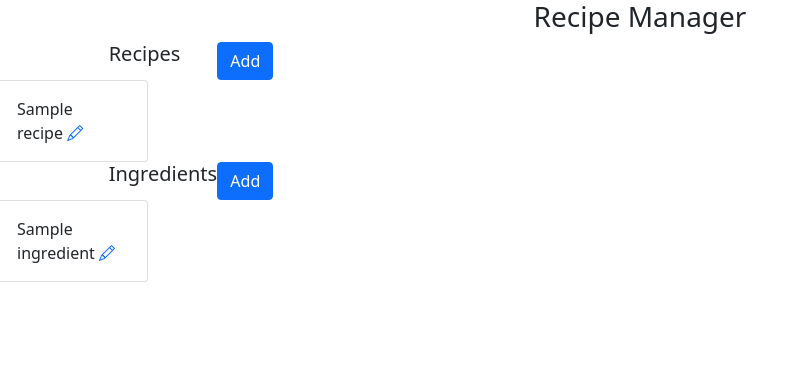
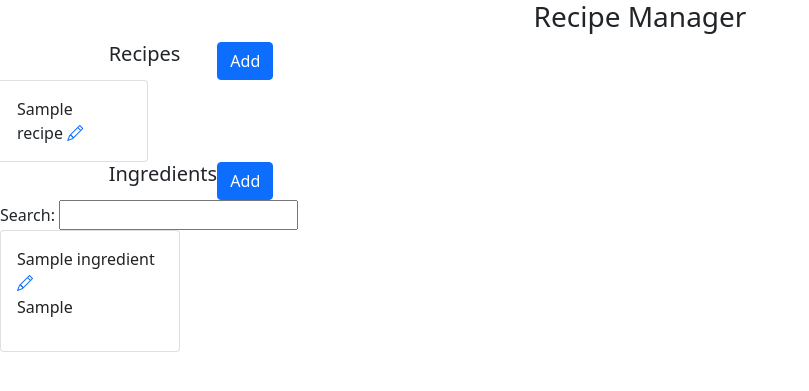
Before and after one commit to vorg-san/apicbase_recipe_manager, a Django app: page /recipe_manager/ in a window 1280 px wide. Shown: the top 391 px of the page, without its empty margins (0-809 px from the left). Run offline with Django 3.2, Linux system fonts and the light colour scheme; tables that the repository leaves empty hold one stand-in row (values such as "Sample post").

Commit message:
ingredient list in a new reusable template

```diff
--- a/recipe_manager/templates/recipe_manager/base_generic.html
+++ b/recipe_manager/templates/recipe_manager/base_generic.html
@@ -5,7 +5,34 @@
 	<link href="https://cdn.jsdelivr.net/npm/bootstrap@5.0.2/dist/css/bootstrap.min.css" rel="stylesheet" integrity="sha384-EVSTQN3/azprG1Anm3QDgpJLIm9Nao0Yz1ztcQTwFspd3yD65VohhpuuCOmLASjC" crossorigin="anonymous">
 	<script src="https://cdn.jsdelivr.net/npm/bootstrap@5.0.2/dist/js/bootstrap.bundle.min.js" integrity="sha384-MrcW6ZMFYlzcLA8Nl+NtUVF0sA7MsXsP1UyJoMp4YLEuNSfAP+JcXn/tWtIaxVXM" crossorigin="anonymous"></script>
   <script src="https://ajax.googleapis.com/ajax/libs/jquery/3.6.0/jquery.min.js"></script>
+
 	{% block title %}<title>Recipe Manager</title>{% endblock %}
+
+	<style>
+		input[type="number"] {
+			width: 80px;
+		}
+		td,th {
+			text-align: center;
+		}
+		table {
+			border-spacing: 10px;
+			border-collapse: separate;
+		}
+		.ingredients {
+			display: flex;
+			flex-direction: row;
+			align-items: center;
+			color: #222;
+		}
+		.quantity {
+			display: none;
+		}
+		.card.selectable:hover {
+			cursor: pointer;
+			border: 1px solid blue;
+		}
+	</style>
 </head>
 <body>
   {% block content %}{% endblock %}
--- a/recipe_manager/templates/recipe_manager/index.html
+++ b/recipe_manager/templates/recipe_manager/index.html
@@ -38,21 +38,6 @@
 	</div>
 </div>
 
-<div class="row">
-	{% if ingredients %}
-		{% for ingredient in ingredients %}
-			<div class="card" style="width: 10rem;">
-				<!--img src="..." class="card-img-top" /-->
-				<div class="card-body">
-					<p class="card-text">
-						{{ingredient.name}}
-						<a href="{% url 'recipe_manager:edit ingredient' ingredient_id=ingredient.id %}"><i class="bi bi-pencil"></i></a>
-					</p>
-				</div>
-			</div>
-		{% endfor %}
-	{% else %}
-		No ingredients created yet.
-	{% endif %}
-</div>
+{% include "recipe_manager/ingredient_list.html" with edit=True %}
+
 {% endblock %}
--- /dev/null
+++ b/recipe_manager/templates/recipe_manager/ingredient_list.html
@@ -0,0 +1,64 @@
+<div class="row">
+	<div class="col-8">
+		{% if ingredients %}
+		Search: <input type="text" id="search_ingredient" />
+	</div>
+</div>
+
+{% if select %}
+<form action="{% url 'recipe_manager:add ingredient to recipe' %}" method="post">
+	{% csrf_token %}
+	<input type="hidden" name="ingredient" />
+	<input type="hidden" name="quantity" />
+	{{form_ingredient.ingredient}} {{form_ingredient.quantity}} <span id="unit">grams</span> <button type="submit" class="btn btn-primary">Add</button>
+</form>
+{% endif %}
+
+<div class="row">
+	<div class="col-8 ingredients">
+		{% for ingredient in ingredients %}
+		<div class="card {% if select %}selectable{% endif %}" style="width: 180px;">
+			<!--img src="..." class="card-img-top" /-->
+			<div class="card-body">
+				<p class="card-text">
+					<span class="name">{{ingredient.name}}</span>
+					{% if edit %}
+					<a href="{% url 'recipe_manager:edit ingredient' ingredient_id=ingredient.id %}"><i class="bi bi-pencil"></i></a>
+					{% endif %}
+					<br>
+					<span class="article">{{ingredient.article}}</span>
+					<div class="quantity">
+						{{ingredient.quantityUnit.description}}
+						<input type="text" />
+					</div>
+				</p>
+			</div>
+		</div>
+		{% endfor %}
+		{% else %}
+		No ingredients created yet.
+		{% endif %}
+	</div>
+</div>
+
+<script>
+	// ingredient search
+	$('input#search_ingredient').keyup((e) => {
+		$('.ingredients .card').show()
+
+		let search_text = $('input#search_ingredient').val().toLowerCase()
+
+		$('.ingredients .card').each((index, card) => {
+			let name_article = $(card).text().replace(/\s+/g, " ").toLowerCase()
+
+			if(!name_article.includes(search_text)) {
+				$(card).hide()
+			}
+		})
+	})
+
+	// ingredient selection
+	$('.card.selectable').click((e) => {
+		console.log($(this).text())
+	})
+</script>
--- a/recipe_manager/urls.py
+++ b/recipe_manager/urls.py
@@ -10,7 +10,9 @@ urlpatterns = [
 	path("recipe/<int:recipe_id>/", views.edit_recipe, name="edit recipe"),
 	path("recipe/remove/<int:recipe_id>/", views.remove_recipe, name="remove recipe"),
 	path("recipe/remove/ingredient/<int:recipe_id>/<int:ingredient_id>/", views.remove_recipe_ingredient, name="remove ingredient from recipe"),
+	path("recipe/add/ingredient/", views.add_recipe_ingredient, name="add ingredient to recipe"),
 
+	# Below would be used only for integration with a pure js framework like React
 	path("recipe/", views.recipes, name="recipes"),
 	path("ingredient/", views.ingredients, name="ingredients"),
 	path("quantity_unit/", views.quantity_unit, name="quantity unit"),
--- a/recipe_manager/views.py
+++ b/recipe_manager/views.py
@@ -74,10 +74,22 @@ def get_recipe_and_price_lists(recipe_id):
 
 	return [recipe_list, price_list]
 
+def add_ingredient_to_recipe(recipe, ingredient, quantity):
+	recipe_list_new = models.RecipeList()
+	recipe_list_new.recipe = recipe
+	recipe_list_new.quantity = quantity
+	recipe_list_new.ingredient = get_object_or_404(models.Ingredient, pk=ingredient.id)
+	recipe_list_new.save()
+	recipe.ingredients.add(ingredient)
+
+def add_recipe_ingredient(request):
+	pass
+
 def edit_recipe(request, recipe_id):
 	recipe = models.Recipe()
 	recipe_list = models.RecipeList()
 	initial_name_form = {}
+	price_list = {}
 
 	if recipe_id > 0:
 		recipe = get_object_or_404(models.Recipe, pk=recipe_id)
@@ -85,7 +97,6 @@ def edit_recipe(request, recipe_id):
 			'name': recipe.name,
 		}
 		recipe_list, price_list = get_recipe_and_price_lists(recipe_id)
-
 
 	if request.method == 'POST':
 		if request.POST['objective'] == 'saveName':
@@ -102,15 +113,10 @@ def edit_recipe(request, recipe_id):
 			form_ingredient = forms.RecipeIngredientForm(request.POST)
 
 			if form_ingredient.is_valid():
-				ingredient_id = form_ingredient.cleaned_data['ingredient'].id
+				ingredient_from_form = form_ingredient.cleaned_data['ingredient']
 
-				if not recipe_list.filter(ingredient=ingredient_id): # can't add if ingredient is already in the recipe
-					recipe_list_new = models.RecipeList()
-					recipe_list_new.recipe = recipe
-					recipe_list_new.quantity = form_ingredient.cleaned_data['quantity']
-					recipe_list_new.ingredient = get_object_or_404(models.Ingredient, pk=ingredient_id)
-					recipe_list_new.save()
-					recipe.ingredients.add(form_ingredient.cleaned_data['ingredient'])
+				if not recipe_list.filter(ingredient=ingredient_from_form.id): # can't add if ingredient is already in the recipe
+					add_ingredient_to_recipe(recipe, ingredient_from_form, form_ingredient.cleaned_data['quantity'])
 					recipe_list, price_list = get_recipe_and_price_lists(recipe_id)
 	else:
 		form_name = forms.RecipeNameForm(initial=initial_name_form)
@@ -121,7 +127,8 @@ def edit_recipe(request, recipe_id):
 		'form_ingredient': form_ingredient,
 		'recipe': recipe,
 		'recipe_list': recipe_list,
-		'price_list': price_list
+		'price_list': price_list,
+		'ingredients': models.Ingredient.objects.all(),
 	}
 
 	return render(request, 'recipe_manager/edit_recipe.html', context)
@@ -136,10 +143,7 @@ def get_item(dictionary, key):
 
 @register.filter
 def sum_dict_items(dictionary):
-	total = 0
-	for key, value in dictionary.items():
-		total += dictionary.get(key)
-	return total
+	return sum([dictionary.get(key) for key, _ in dictionary.items()])
 
 # Below would be used only for integration with a pure js framework like React
 
```
Also changed, not shown: recipe_manager/templates/recipe_manager/edit_ingredient.html (+6 -8 lines), recipe_manager/templates/recipe_manager/edit_recipe.html (+27 -34 lines).
